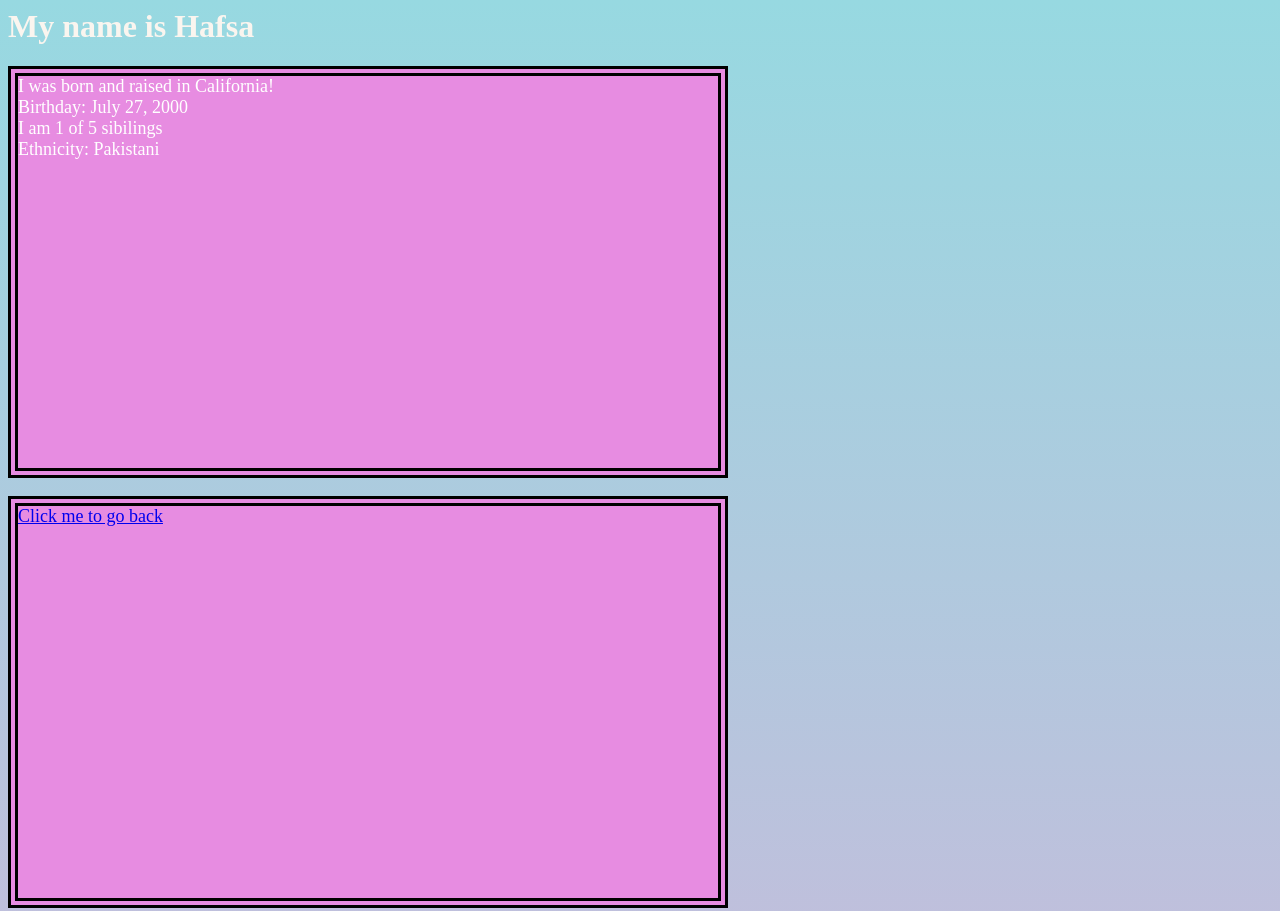
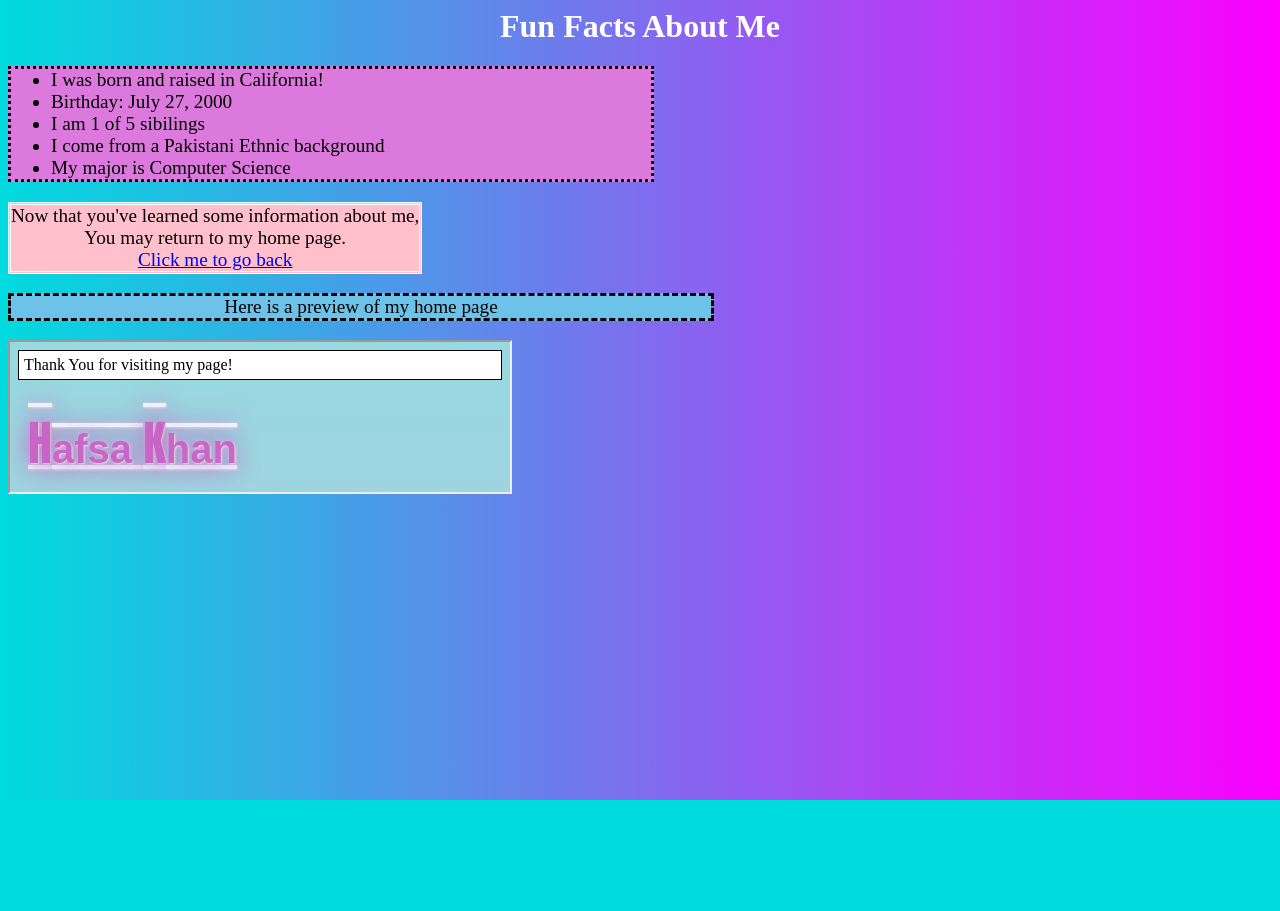
Before and after one commit to HaKh27/homework2CS2250, a plain HTML site: page aboutme.html in a window 1280 px wide. Shown: the top 911 px of the page. After the commit the page ends 800 px from the top, so only its background shows below. Drawn offline with Linux system fonts and the light colour scheme.

Commit message:
first commit

```diff
--- a/aboutme.html
+++ b/aboutme.html
@@ -1,24 +1,27 @@
 <html>
     <head>
-        <link rel="stylesheet" href="css/styles.css" />
+        <link rel="stylesheet" href="css/aboutme.css" />
     </head>
     <body>
-        <h1> My name is Hafsa</h1>
-        <p>
-            I was born and raised in California!
-            <br>
-            Birthday: July 27, 2000
-            <br>
-            I am 1 of 5 sibilings
-            <br>
-            Ethnicity: Pakistani
+        <h1> Fun Facts About Me</h1>
 
-            <p>
-                <a href = "index.html"> Click me to go back </a>
 
-            </p>
+        <ul class="facts">
+            <li>I was born and raised in California!</li>
+            <li>Birthday: July 27, 2000</li>
+            <li>I am 1 of 5 sibilings</li>
+            <li>I come from a Pakistani Ethnic background</li>
+            <li> My major is Computer Science</li>
+        </ul>
+
+        <p class = "c">
+            Now that you've learned some information about me, <br>
+            You may return to my home page. <br>
+            <a href = "index.html"> Click me to go back </a>
+
         </p>
 
+        <p>Here is a preview of my home page</p>
         <iframe src = "index.html" width = 500></iframe> </iframe>
     </body>
 </html>
--- /dev/null
+++ b/css/aboutme.css
@@ -0,0 +1,35 @@
+body {
+    background-color: #00DBDE;
+    background-image: linear-gradient(90deg, #00DBDE 0%, #FC00FF 100%);
+}
+
+.c{
+    border-style: double;
+    width:fit-content;
+    border-color:azure;
+    background-color: pink;
+
+
+}
+
+p{
+    border-style: dashed;
+    font-size: larger;
+    text-align: center;
+    width: 700;
+    background-color: #6dc2ea;
+
+}
+
+.facts{
+    border-style: dotted;
+    font-size: larger;
+    width: 600;
+    background-color: #db79dd;
+}
+
+h1{
+    color:white;
+    text-decoration: solid;
+    text-align: center;
+}
--- /dev/null
+++ b/css/travel.css
@@ -0,0 +1,26 @@
+body {
+    background-color: #00DBDE;
+    background-image: linear-gradient(90deg, #79e7e9 0%, #FC00FF 100%);
+}
+
+h2{
+    color:white;
+    font-size: larger;
+    text-shadow: 0ch;
+}
+
+h3 {
+    border-style: double;
+    width:fit-content;
+    border-color:azure;
+    background-color: rgb(202, 117, 239);
+
+}
+
+p{
+    border-style: double;
+    width:fit-content;
+    border-color:azure;
+    background-color: rgb(202, 117, 239);
+    font-size: xx-large;
+}
--- a/index.html
+++ b/index.html
@@ -23,15 +23,14 @@
     </header>
 
     <ul class="menu">
-        <li><a href="#home">Home</a></li>
-        <li><a href="#Resume">Resume</a></li>
-        <li><a href="#Photography">Photography</a></li>
-        <li><a href="#Travel">Travel</a></li>
-        <li><a href="#AboutMe"> About me</a></li>
+        <li><a href="photography.html" target="_Photography"> Photography</a></li>
+        <li><a href="resume.html" target="_Resume"> Resume</a></li>
+        <li><a href="travel.html" target="_Travel"> Travel</a></li>
+        <li><a href= "aboutme.html" target="_About me"> About me</a></li>
     </ul>
 
 
-    <p class = "c">
+    <p>
         Growing up, I loved to drink coffee. But I've never been the type to drink straight
         black coffee. People used to tell me I put coffee in my sugar instead of putting sugar
         in my coffee. That probably explains why Starbucks is my favorite coffee shop. I
@@ -39,8 +38,6 @@
         If you prefer drinking sweeter coffee like me, you should check out the Starbucks Website.
         <a href="https://www.starbucks.com/">Click here to visit the Starbucks website</a>
     </p>
-
-
 
     <img src="ASSEMBLAGE.jpg" width="400" alt="ASSEMBLAGE">
 
@@ -93,6 +90,7 @@
             Thanks for clicking me!
         </details>
 
+
         <H1>Life is a <EM>journey</EM><br> Not a destination</H1>
     </body>
 </html>
```
Also changed, not shown: css/styles.css (+4 -3 lines), photography.html (added, +12 -0 lines), resume.html (added, +15 -0 lines), travel.html (added, +33 -0 lines), Bokehh.jpg (added), HafsaKhanResume   copy.jpg (added), 2 other files.
